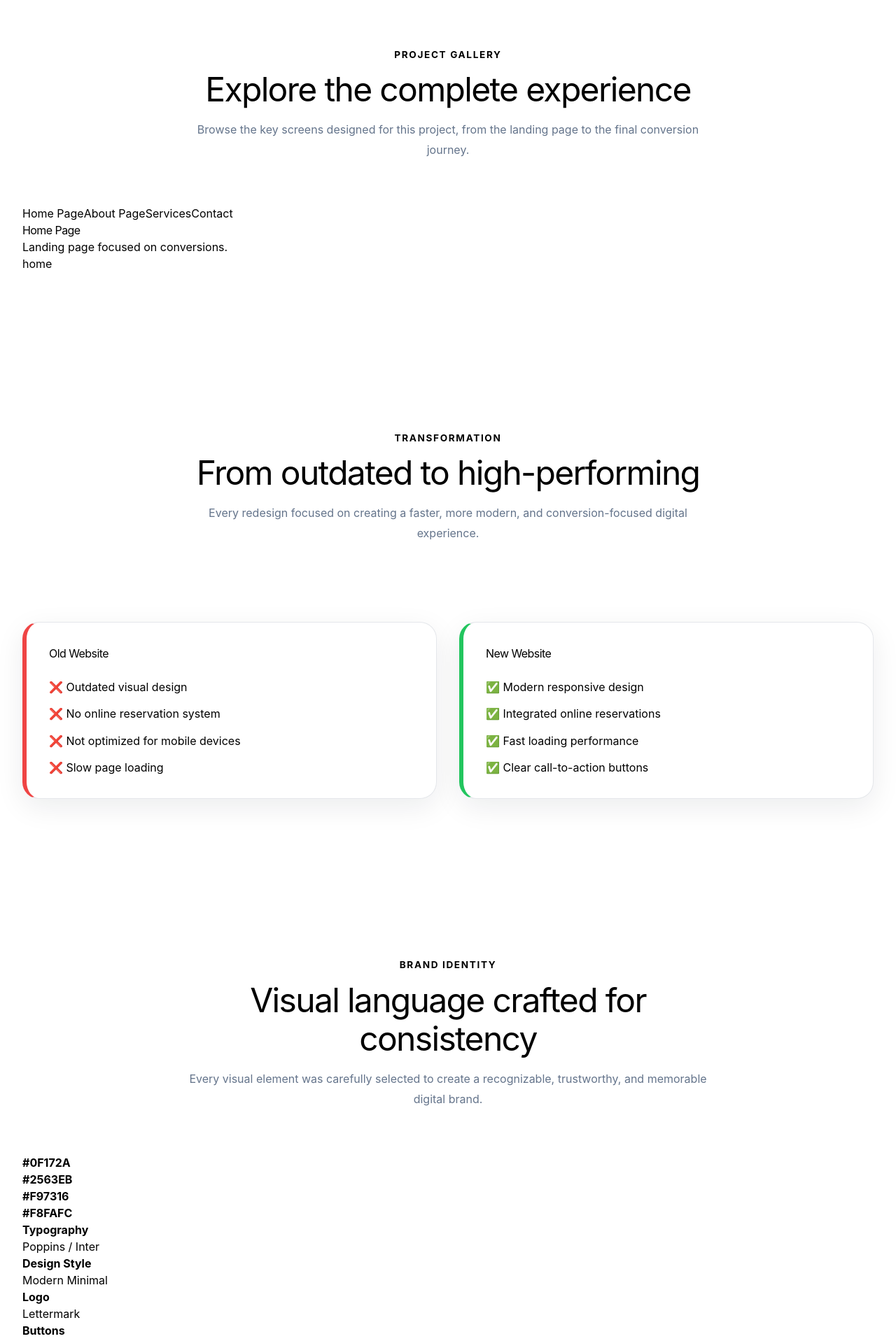
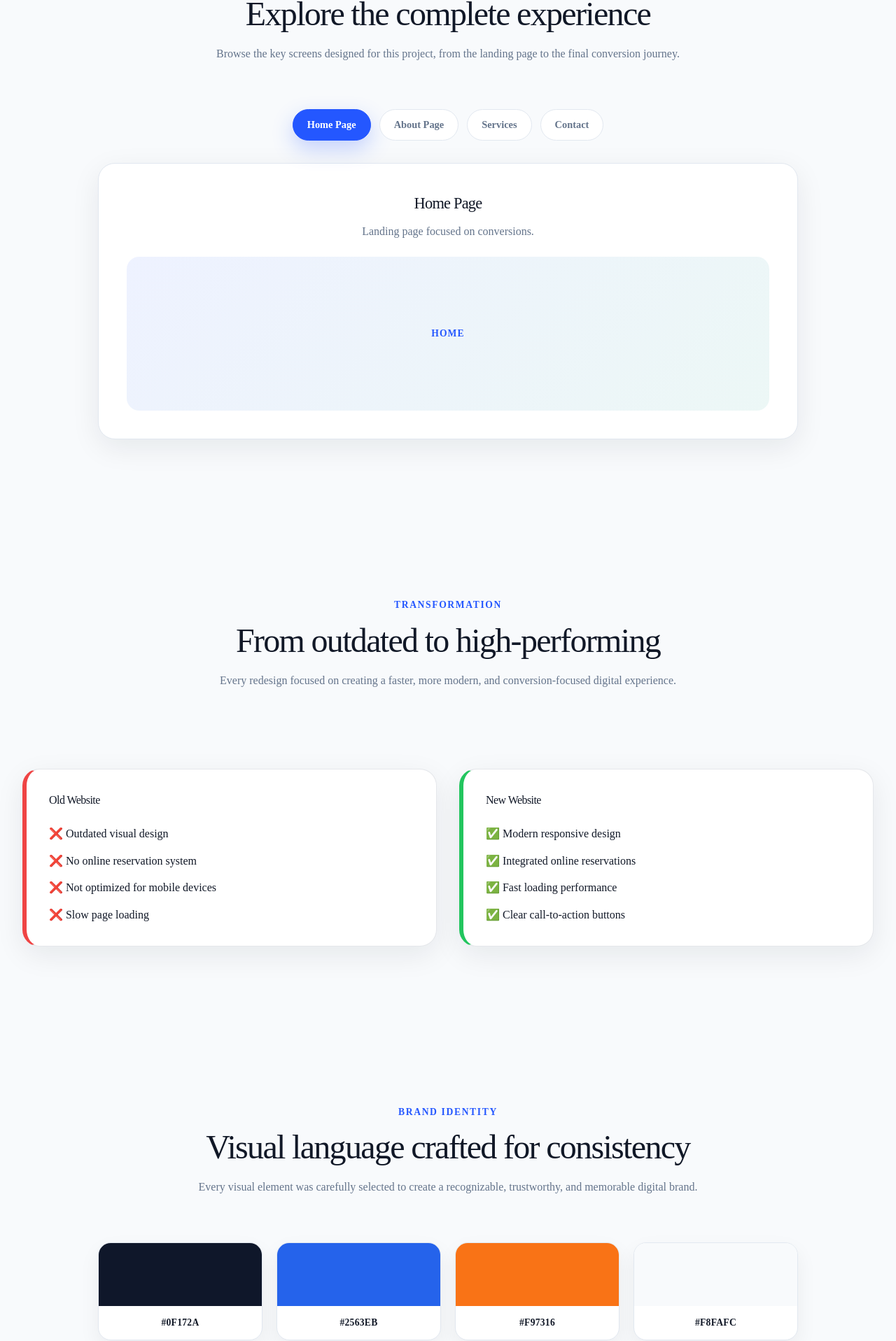
Before and after one commit to Akashys007-png/digital-growth-studio, a Next.js app: page /portfolio/bella-vista-restaurant in a window 1280 px wide. Shown: the part 1596-3513 px from the top of the page at 70% size. Built offline with nearby package versions, Linux system fonts and the light colour scheme; no server answers.

Commit message:
Fix undefined CSS variables sitewide, style portfolio gallery/brand/testimonial sections, switch fonts to Times New Roman

```diff
--- a/app/globals.css
+++ b/app/globals.css
@@ -39,6 +39,7 @@
   --radius-sm: 12px;
   --radius-md: 18px;
   --radius-lg: 24px;
+  --radius-xl: 32px;
 
   /* Shadows */
   --shadow-sm: 0 10px 30px rgba(15, 23, 42, 0.05);
@@ -47,8 +48,35 @@
 
   /* Transitions */
   --transition: all 0.3s ease;
+
+  /* --------------------------------------------------------
+     Aliases: many component stylesheets (about.css, contact.css,
+     industries.css, portfolio.css, resources.css, services.css,
+     services-page.css, and the body rule just below) reference
+     these variable names, but they were never defined, so those
+     colors/backgrounds/radii were silently failing sitewide.
+     Aliasing them to the tokens above fixes those pages without
+     rewriting every rule.
+     -------------------------------------------------------- */
+  --bg: var(--background);
+  --ink: var(--text-primary);
+  --muted: var(--text-secondary);
+  --text-light: var(--text-secondary);
+  --text-muted: var(--text-secondary);
+  --border: var(--border-color);
+  --card-bg: var(--surface);
+  --color-primary: var(--blue);
+  --primary: var(--blue);
+  --primary-light: rgba(36, 87, 255, 0.1);
+  --primary-rgb: 36, 87, 255;
+  --color-heading: var(--navy);
+  --brand-blue: var(--blue);
+  --brand-navy: var(--navy);
+  --brand-teal: var(--teal);
+  --brand-teal-dark: #087568;
+  --brand-teal-light: #e7f8f4;
 }
-*{box-sizing:border-box}html{scroll-behavior:smooth}body{margin:0;background:var(--bg);color:var(--ink);font-family:Inter,ui-sans-serif,system-ui,-apple-system,BlinkMacSystemFont,"Segoe UI",sans-serif}h1,h2,h3,h4{font-family:Poppins,Inter,ui-sans-serif,system-ui,-apple-system,BlinkMacSystemFont,"Segoe UI",sans-serif;letter-spacing:-.035em}a{text-decoration:none;color:inherit}button,input,textarea,select{font:inherit}.container{width:min(1180px,calc(100% - 2rem));margin-inline:auto}.section{padding:5.5rem 0}.eyebrow{font-size:.78rem;font-weight:800;letter-spacing:.12em;text-transform:uppercase;color:var(--teal)}.display{font-size:clamp(2.7rem,7vw,5.7rem);line-height:.98}.title{font-size:clamp(2rem,4vw,3.4rem);line-height:1.08}.lead{font-size:clamp(1.05rem,2vw,1.25rem);line-height:1.75;color:var(--muted)}.muted{color:var(--muted)}.grid3{display:grid;grid-template-columns:repeat(3,1fr);gap:1.25rem}.grid2{display:grid;grid-template-columns:repeat(2,1fr);gap:1.5rem}.card{background:#fff;border:1px solid #e2e8f0;border-radius:1.5rem;padding:1.5rem;box-shadow:0 14px 45px rgba(15,23,42,.06)}
+*{box-sizing:border-box}html{scroll-behavior:smooth}body{margin:0;background:var(--bg);color:var(--ink);font-family:"Times New Roman",Times,serif}h1,h2,h3,h4{font-family:"Times New Roman",Times,serif;letter-spacing:-.035em}a{text-decoration:none;color:inherit}button,input,textarea,select{font:inherit}.container{width:min(1180px,calc(100% - 2rem));margin-inline:auto}.section{padding:5.5rem 0}.eyebrow{font-size:.78rem;font-weight:800;letter-spacing:.12em;text-transform:uppercase;color:var(--teal)}.display{font-size:clamp(2.7rem,7vw,5.7rem);line-height:.98}.title{font-size:clamp(2rem,4vw,3.4rem);line-height:1.08}.lead{font-size:clamp(1.05rem,2vw,1.25rem);line-height:1.75;color:var(--muted)}.muted{color:var(--muted)}.grid3{display:grid;grid-template-columns:repeat(3,1fr);gap:1.25rem}.grid2{display:grid;grid-template-columns:repeat(2,1fr);gap:1.5rem}.card{background:#fff;border:1px solid #e2e8f0;border-radius:1.5rem;padding:1.5rem;box-shadow:0 14px 45px rgba(15,23,42,.06)}
 .btn{
 display:inline-flex;
 align-items:center;
--- a/styles/portfolio.css
+++ b/styles/portfolio.css
@@ -1054,3 +1054,200 @@
     height: 46px;
   }
 }
+
+/* ==========================
+   PROJECT GALLERY
+   (previously had no styles at all, so it rendered as
+   unstyled plain text on every case study page)
+========================== */
+
+.project-gallery {
+  max-width: 1000px;
+  margin: 0 auto;
+}
+
+.gallery-tabs {
+  display: flex;
+  flex-wrap: wrap;
+  justify-content: center;
+  gap: 0.75rem;
+  margin-bottom: 2rem;
+}
+
+.gallery-tabs button {
+  padding: 0.65rem 1.25rem;
+  border: 1px solid var(--border-color);
+  border-radius: 999px;
+  background: #ffffff;
+  color: var(--text-secondary);
+  font-size: 0.9rem;
+  font-weight: 700;
+  cursor: pointer;
+  transition: all 0.25s ease;
+}
+
+.gallery-tabs button:hover {
+  border-color: var(--color-primary);
+  color: var(--color-primary);
+}
+
+.gallery-tabs button.active {
+  background: var(--color-primary);
+  border-color: var(--color-primary);
+  color: #ffffff;
+  box-shadow: 0 12px 30px rgba(36, 87, 255, 0.25);
+}
+
+.gallery-preview {
+  padding: 2.5rem;
+  border-radius: var(--radius-lg);
+  border: 1px solid var(--border-color);
+  background: #ffffff;
+  box-shadow: 0 12px 40px rgba(15, 23, 42, 0.08);
+  text-align: center;
+}
+
+.gallery-preview h3 {
+  margin: 0 0 0.75rem;
+  font-size: 1.4rem;
+}
+
+.gallery-preview p {
+  margin: 0 0 1.5rem;
+  color: var(--text-secondary);
+}
+
+.gallery-placeholder {
+  display: flex;
+  align-items: center;
+  justify-content: center;
+  min-height: 220px;
+  border-radius: var(--radius-md);
+  background: linear-gradient(135deg, rgba(36, 87, 255, 0.08), rgba(15, 157, 138, 0.08));
+  color: var(--color-primary);
+  font-weight: 700;
+  text-transform: uppercase;
+  letter-spacing: 0.08em;
+  font-size: 0.85rem;
+}
+
+/* ==========================
+   BRAND PALETTE
+   (previously had no styles at all)
+========================== */
+
+.brand-palette {
+  max-width: 1000px;
+  margin: 0 auto;
+}
+
+.brand-colors {
+  display: grid;
+  grid-template-columns: repeat(auto-fit, minmax(160px, 1fr));
+  gap: 1.25rem;
+  margin-bottom: 2.5rem;
+}
+
+.brand-color-card {
+  overflow: hidden;
+  border-radius: var(--radius-md);
+  border: 1px solid var(--border-color);
+  background: #ffffff;
+  box-shadow: 0 12px 30px rgba(15, 23, 42, 0.06);
+  text-align: center;
+}
+
+.brand-color-preview {
+  height: 90px;
+}
+
+.brand-color-card strong {
+  display: block;
+  padding: 0.85rem 0.5rem;
+  font-size: 0.85rem;
+  font-weight: 700;
+  letter-spacing: 0.02em;
+  color: var(--text-primary);
+  text-transform: uppercase;
+}
+
+.brand-details {
+  display: grid;
+  grid-template-columns: repeat(auto-fit, minmax(180px, 1fr));
+  gap: 1.5rem;
+  padding: 2rem;
+  border-radius: var(--radius-lg);
+  border: 1px solid var(--border-color);
+  background: #ffffff;
+  box-shadow: 0 12px 40px rgba(15, 23, 42, 0.06);
+}
+
+.brand-details strong {
+  display: block;
+  margin-bottom: 0.4rem;
+  font-size: 0.8rem;
+  font-weight: 700;
+  text-transform: uppercase;
+  letter-spacing: 0.06em;
+  color: var(--color-primary);
+}
+
+.brand-details p {
+  margin: 0;
+  color: var(--text-secondary);
+}
+
+/* ==========================
+   PROJECT TESTIMONIAL
+   (previously had no styles at all)
+========================== */
+
+.project-testimonial {
+  max-width: 720px;
+  margin: 0 auto;
+  padding: 2.75rem;
+  border-radius: var(--radius-lg);
+  border: 1px solid var(--border-color);
+  background: #ffffff;
+  box-shadow: 0 20px 50px rgba(15, 23, 42, 0.08);
+  text-align: center;
+}
+
+.testimonial-stars {
+  margin-bottom: 1.25rem;
+  color: #f59e0b;
+  font-size: 1.4rem;
+  letter-spacing: 0.15em;
+}
+
+.project-testimonial blockquote {
+  margin: 0 0 1.75rem;
+  color: var(--text-primary);
+  font-size: 1.3rem;
+  line-height: 1.6;
+  font-style: italic;
+}
+
+.testimonial-author {
+  display: flex;
+  flex-direction: column;
+  gap: 0.25rem;
+}
+
+.testimonial-author strong {
+  font-size: 1rem;
+  color: var(--text-primary);
+}
+
+.testimonial-author span {
+  color: var(--text-secondary);
+  font-size: 0.9rem;
+}
+
+@media (max-width: 650px) {
+  .gallery-preview,
+  .project-testimonial,
+  .brand-details {
+    padding: 1.5rem;
+  }
+}
```
